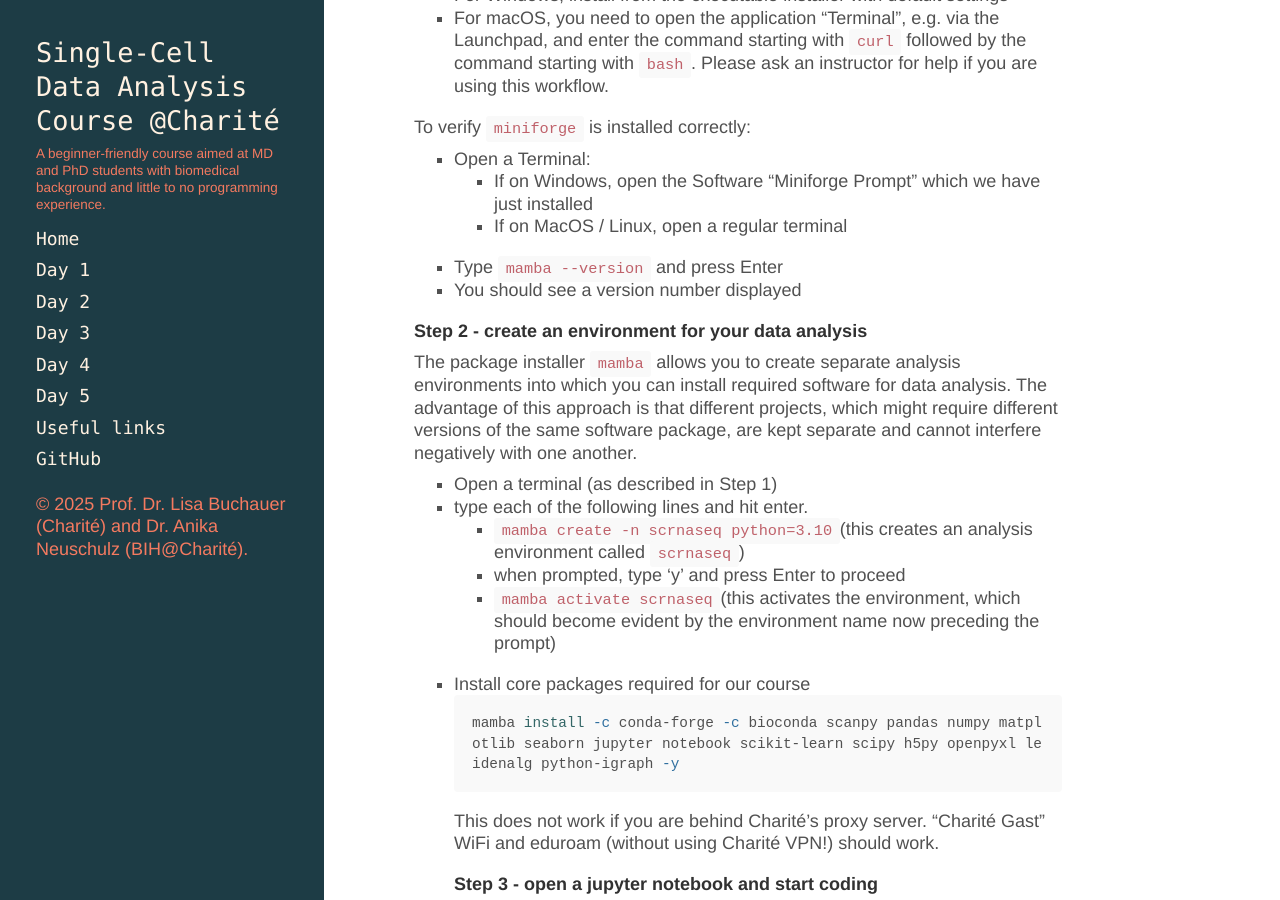
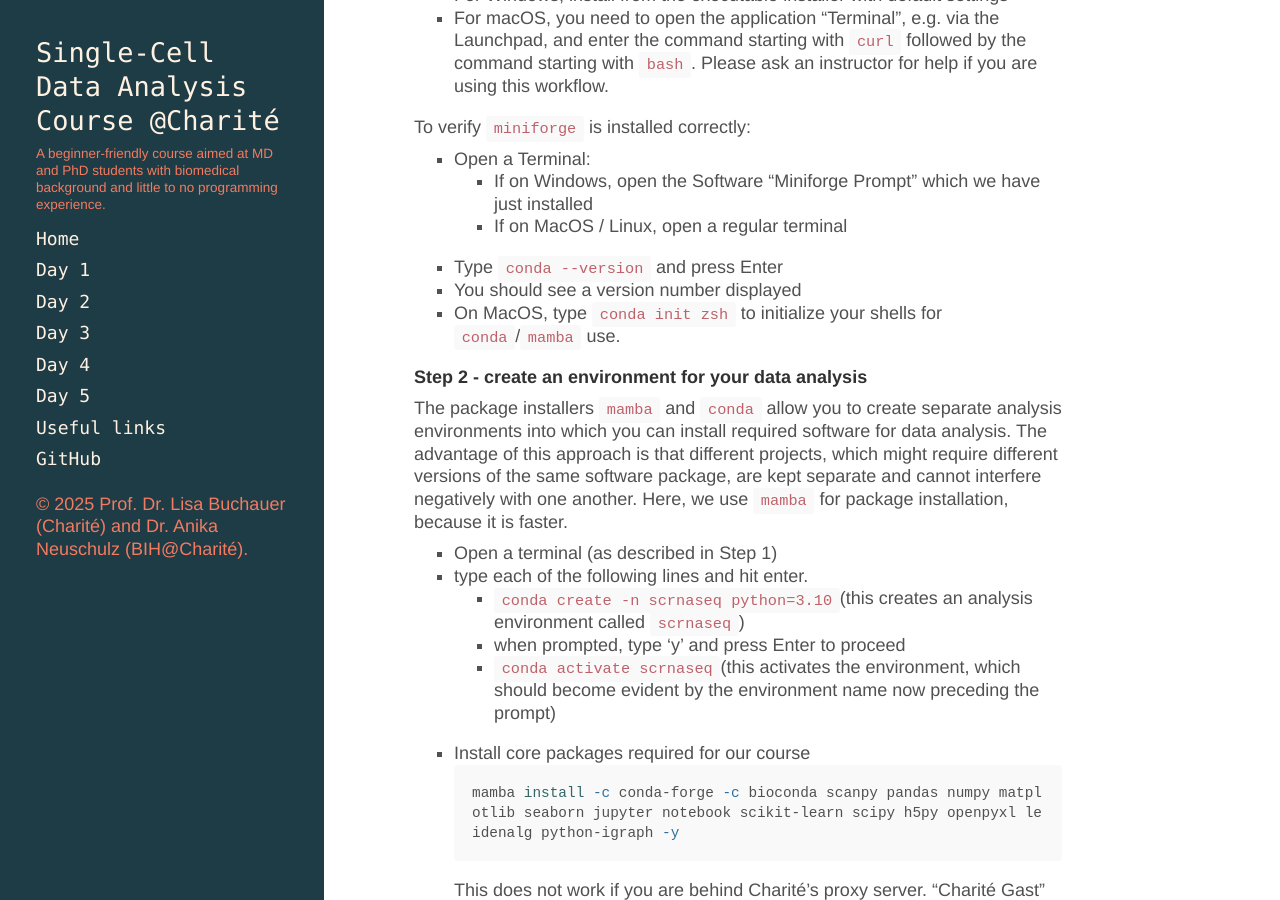
Before and after one commit to buchauer-lab/charite-sc-data-course, a Jekyll site: the page built from docs/installpython.md, in a window 1280 px wide and 900 px high, scrolled down 255 px. Built offline with Jekyll 4.4.1, drawn with Linux system fonts in a browser that asks for light colours; nearby versions of some CDN libraries; a style sheet for code colours, icons or effects is not loaded.

Commit message:
change install instructions

````diff
--- a/docs/installpython.md
+++ b/docs/installpython.md
@@ -17,18 +17,19 @@ To verify `miniforge` is installed correctly:
 - Open a Terminal:
 	- If on Windows, open the Software "Miniforge Prompt" which we have just installed
 	- If on MacOS / Linux, open a regular terminal
-- Type `mamba --version` and press Enter
+- Type `conda --version` and press Enter
 - You should see a version number displayed
+- On MacOS, type `conda init zsh` to initialize your shells for `conda`/`mamba` use.
 
 
 #### Step 2 - create an environment for your data analysis
 
-The package installer `mamba` allows you to create separate analysis environments into which you can install required software for data analysis. The advantage of this approach is that different projects, which might require different versions of the same software package, are kept separate and cannot interfere negatively with one another.
+The package installers `mamba` and `conda` allow you to create separate analysis environments into which you can install required software for data analysis. The advantage of this approach is that different projects, which might require different versions of the same software package, are kept separate and cannot interfere negatively with one another. Here, we use `mamba` for package installation, because it is faster.
 - Open a terminal (as described in Step 1)
 - type each of the following lines and hit enter.
-	- `mamba create -n scrnaseq python=3.10`(this creates an analysis environment called `scrnaseq`)
+	- `conda create -n scrnaseq python=3.10`(this creates an analysis environment called `scrnaseq`)
     - when prompted, type 'y' and press Enter to proceed
-	- `mamba activate scrnaseq`(this activates the environment, which should become evident by the environment name now preceding the prompt)
+	- `conda activate scrnaseq`(this activates the environment, which should become evident by the environment name now preceding the prompt)
 - Install core packages required for our course
  ```bash
 mamba install -c conda-forge -c bioconda scanpy pandas numpy matplotlib seaborn jupyter notebook scikit-learn scipy h5py openpyxl leidenalg python-igraph -y
````
